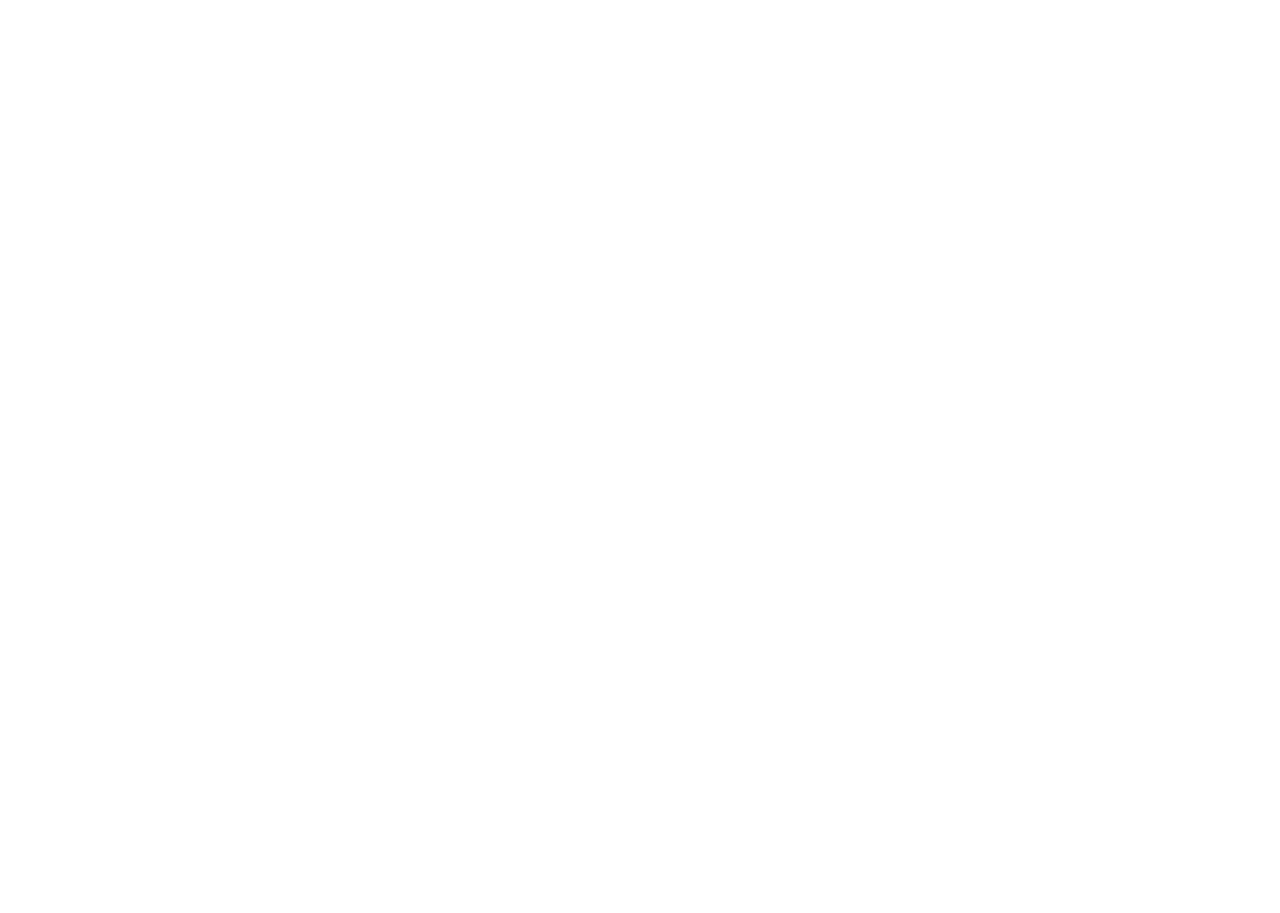
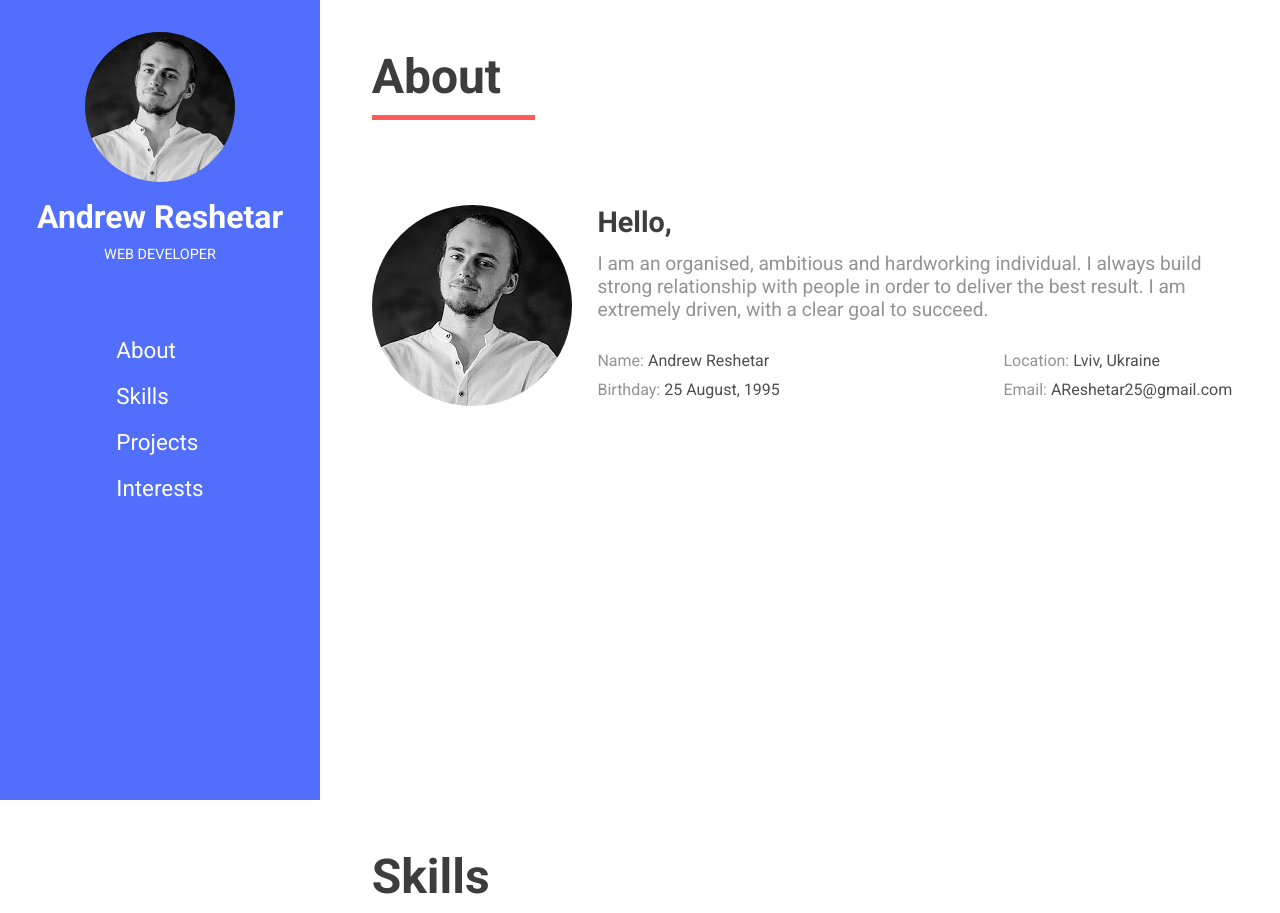
Before and after one commit to AndrewReshetar/AndrewReshetar.github.io, a plain HTML site: page index.html in a window 1280 px wide. Shown: the top 913 px of the page. Before the commit the page ends 800 px from the top, so only its background shows below. Drawn offline with Linux system fonts and the light colour scheme.

Commit message:
created navigation menu and about me section

```diff
--- /dev/null
+++ b/css/style.css
@@ -0,0 +1,160 @@
+* {
+  box-sizing: border-box;
+  margin: 0;
+  padding: 0;
+}
+
+html {
+  scroll-behavior: smooth;
+}
+
+body {
+  display: flex;
+  font-family: "Roboto", sans-serif;
+}
+
+header {
+  position: fixed;
+  top: 0;
+  left: 0;
+  bottom: 0;
+  width: 25vw;
+  display: flex;
+  flex-direction: column;
+  align-items: center;
+  background-color: rgb(82, 110, 252);
+  color: rgb(255, 255, 255);
+}
+
+header section {
+  width: 100%;
+  display: flex;
+  flex-direction: column;
+  align-items: center;
+  margin-bottom: 10%;
+}
+
+header section .user_image {
+  width: 150px;
+  height: 150px;
+  border-radius: 50%;
+  margin-top: 10%;
+}
+
+header section .user_image img {
+  width: 100%;
+  height: 100%;
+  border-radius: 50%;
+}
+
+header section h1 {
+  margin-top: 5%;
+  font-size: 2rem;
+}
+
+header section span {
+  font-size: 0.9rem;
+  font-weight: medium;
+  margin-top: 3%;
+}
+
+nav {
+  height: 40%;
+  margin-top: 10%;
+}
+
+nav ul {
+  list-style-type: none;
+}
+
+nav ul li {
+  padding: 10px;
+}
+
+nav ul li a {
+  text-decoration: none;
+  color: rgb(255, 255, 255);
+  font-size: 1.4rem;
+  transition: all 1s ease;
+}
+
+nav ul li a:hover {
+  text-decoration: underline;
+  margin-left: 30%;
+}
+
+main {
+  margin-left: 25.3%;
+  width: 75vw;
+  height: 100vh;
+  transition: all 2s ease;
+}
+
+main section {
+  height: 100%;
+}
+
+main section h1 {
+  font-size: 3rem;
+  color: rgb(61, 61, 61);
+  padding: 5% 0 0 5%;
+}
+
+main section h1::after {
+  content: "";
+  width: 18%;
+  height: 5px;
+  background-color: rgb(255, 89, 89);
+  left: 0;
+  position: relative;
+  display: block;
+  top: 10px;
+}
+
+main .description {
+  display: flex;
+  width: 90%;
+  margin: 0 auto;
+  margin-top: 10%;
+}
+
+main .description .user_image_description {
+  border-radius: 50%;
+}
+
+main .description .user_image_description img {
+  border-radius: 50%;
+}
+
+main .description .user_info {
+  display: flex;
+  flex-direction: column;
+  padding-left: 3%;
+}
+
+main .description .user_info h2 {
+  padding-bottom: 2%;
+  color: rgb(61, 61, 61);
+  font-size: 1.8rem;
+}
+
+main .description .user_info p {
+  color: rgb(147, 147, 147);
+  font-size: 1.2rem;
+}
+
+main .description .user_info_description {
+  display: flex;
+  margin-top: 4%;
+  justify-content: space-between;
+  height: 100%;
+}
+
+main .description .user_info_description p {
+  padding: 5px 0;
+  font-size: 1rem;
+}
+
+main .description .user_info_description p span {
+  color: rgb(78, 78, 78);
+}
--- a/index.html
+++ b/index.html
@@ -4,7 +4,67 @@
     <meta charset="UTF-8" />
     <meta http-equiv="X-UA-Compatible" content="IE=edge" />
     <meta name="viewport" content="width=device-width, initial-scale=1.0" />
+    <link
+      href="https://fonts.googleapis.com/css2?family=Roboto:wght@300;400;500;700&display=swap"
+      rel="stylesheet"
+    />
+    <link rel="stylesheet" href="css/style.css" />
     <title>Andrew Reshetar CV</title>
   </head>
-  <body></body>
+  <body>
+    <header>
+      <section>
+        <div class="user_image">
+          <img src="./images/user_image.jpg" alt="user_image" />
+        </div>
+        <h1>Andrew Reshetar</h1>
+        <span>WEB DEVELOPER</span>
+      </section>
+      <nav>
+        <ul>
+          <li><a href="#about">About</a></li>
+          <li><a href="#skills">Skills</a></li>
+          <li><a href="#projects">Projects</a></li>
+          <li><a href="#interests">Interests</a></li>
+        </ul>
+      </nav>
+    </header>
+    <main>
+      <section class="about_me" id="about">
+        <h1>About</h1>
+        <div class="description">
+          <div class="user_image_description">
+            <img src="./images/user_image.jpg" alt="user_image" />
+          </div>
+          <div class="user_info">
+            <h2>Hello,</h2>
+            <p>
+              I am an organised, ambitious and hardworking individual. I always
+              build strong relationship with people in order to deliver the best
+              result. I am extremely driven, with a clear goal to succeed.
+            </p>
+            <div class="user_info_description">
+              <div>
+                <p>Name: <span>Andrew Reshetar</span></p>
+                <p>Birthday: <span>25 August, 1995</span></p>
+              </div>
+              <div>
+                <p>Location: <span>Lviv, Ukraine</span></p>
+                <p>Email: <span>AReshetar25@gmail.com</span></p>
+              </div>
+            </div>
+          </div>
+        </div>
+      </section>
+      <section class="my_skills" id="skills">
+        <h1>Skills</h1>
+      </section>
+      <section class="my_projects" id="projects">
+        <h1>Projects</h1>
+      </section>
+      <section class="my_interests" id="interests">
+        <h1>Interests</h1>
+      </section>
+    </main>
+  </body>
 </html>
```
Also changed, not shown: images/user_image.jpg (added).
